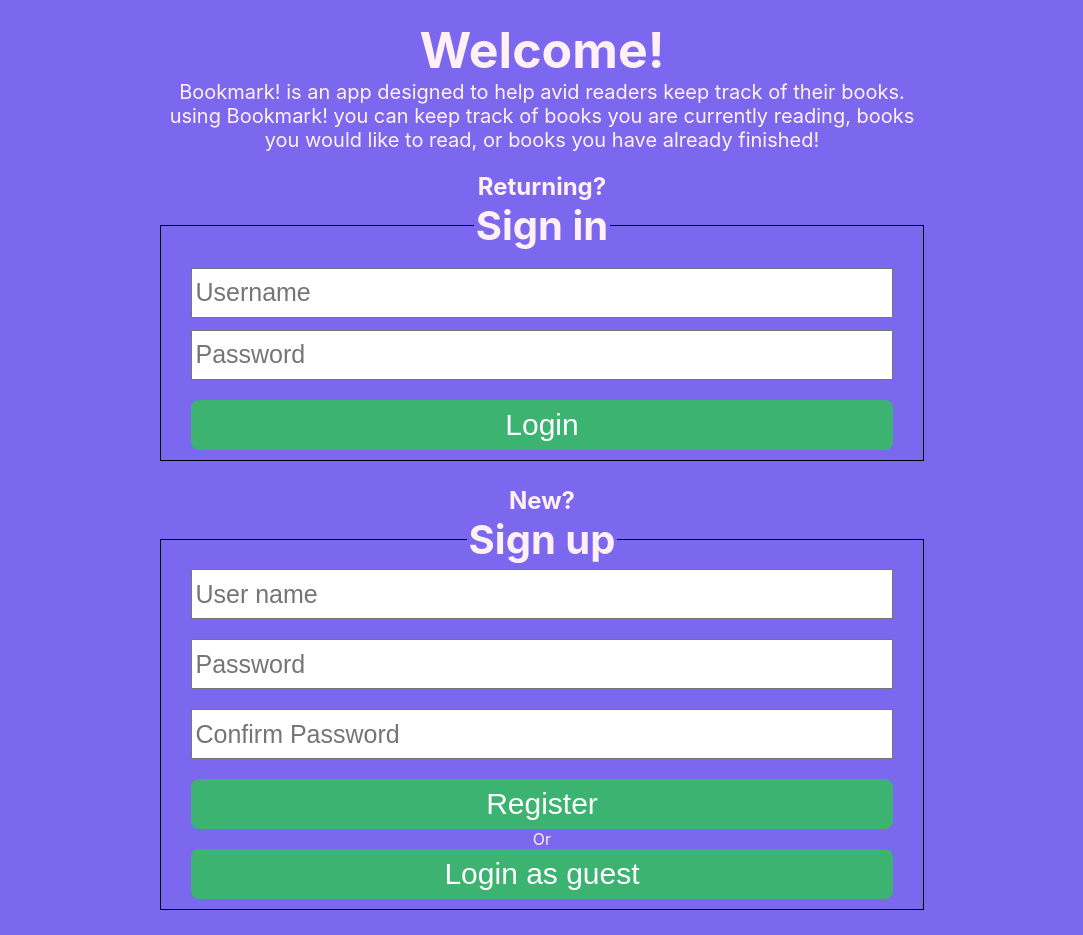
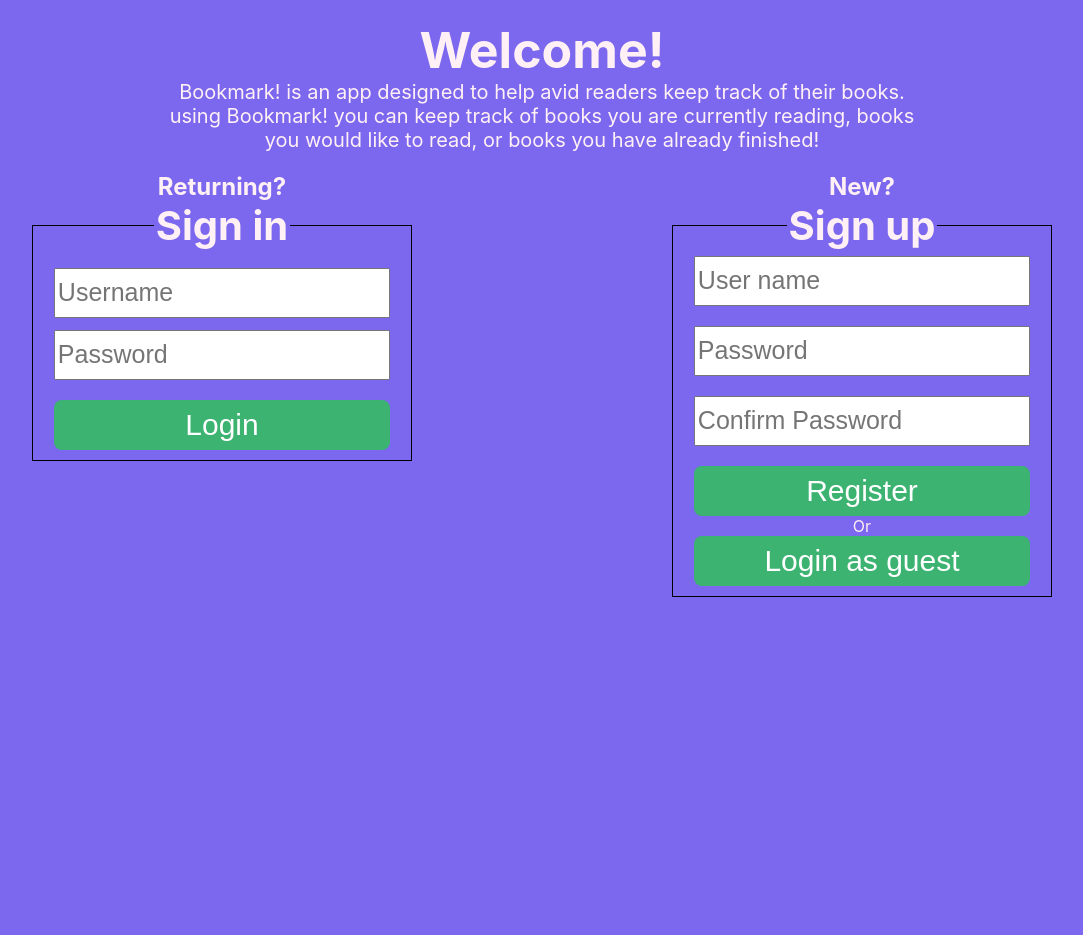
Before and after one commit to Rokio117/Bookmark-, a React (Create React App) app: page / in a window 1280 px wide. Shown: the whole page, without its empty margins (98-1181 px from the left). After the commit the page ends 800 px from the top, so only its background shows below. Built offline with nearby package versions, Linux system fonts and the light colour scheme; no server answers.

Commit message:
changed favicon

```diff
--- a/public/index.html
+++ b/public/index.html
@@ -2,7 +2,7 @@
 <html lang="en">
   <head>
     <meta charset="utf-8" />
-    <link rel="icon" href="%PUBLIC_URL%/favicon.ico" />
+    <link rel="icon" href="https://bookmark-opal-five.now.sh//favicon.ico" />
     <meta name="viewport" content="width=device-width, initial-scale=1" />
     <meta name="theme-color" content="#000000" />
     <meta
--- a/src/App.js
+++ b/src/App.js
@@ -1,8 +1,6 @@
 import React, { Component } from "react";
 import bookMarkContext from "./context";
-import AddBook from "./components/addBook/AddBook";
 import "./App.css";
-import config from "./config";
 import Tab from "./components/tab/tab";
 import MainPage from "./components/mainPage/mainPage";
 import WelcomePage from "./components/welcomePage/welcomePage";
@@ -48,8 +46,7 @@ class App extends Component {
     this.setState({ tab: tab });
   };
   login = (username, tab) => {
-    this.setLoading(); //loading set to true
-    //does props need to call the function itself?
+    this.setLoading();
 
     const jwt = sessionStorage.getItem("authToken");
     helpers
@@ -59,7 +56,6 @@ class App extends Component {
         const user = {
           username: userProfile.username,
           id: userProfile.id
-          //password: userProfile.password
         };
         const books =
           userProfile.books || sessionStorage.getItem("state").books;
@@ -71,18 +67,9 @@ class App extends Component {
           userProfile: userProfile,
           loggedIn: true,
           hasError: false,
-          isLoading: false //loading set to false
+          isLoading: false
         };
         return appState;
-        //  this.setState({
-        //   user: user,
-        //   books: books,
-        //   tab: tab || "current",
-        //   userProfile: userProfile,
-        //   loggedIn: true,
-        //   hasError: false,
-        //   isLoading: false
-        // });
       })
       .then(appState => {
         this.props.history.push("/home");
--- a/src/components/accordion/accordion.js
+++ b/src/components/accordion/accordion.js
@@ -43,10 +43,6 @@ class Accordion extends Component {
               .then(response => {
                 value.refresh(value.user.username, value.tab);
               });
-            // .catch(error => {
-            //   value.setError();
-            // });
-            //make fetch request to delete note
           }}
         >
           Delete
@@ -178,7 +174,6 @@ class Accordion extends Component {
 
   render() {
     return (
-      //returns wither props.notes or props.book
       <bookMarkContext.Consumer>
         {value => {
           const title = this.props.book
--- a/src/components/bookInfo/bookInfo.js
+++ b/src/components/bookInfo/bookInfo.js
@@ -1,12 +1,9 @@
 import React, { Component } from "react";
 import { withRouter } from "react-router-dom";
 import bookmarkContext from "../../context";
-
 import List from "../list/list";
-
 import defaultProps from "../defaultProps";
 import helpers from "../../helpers";
-
 import "./bookInfo.css";
 class BookInfo extends Component {
   constructor(props) {
--- a/src/components/defaultProps.js
+++ b/src/components/defaultProps.js
@@ -63,7 +63,6 @@ const defaultProps = {
       user: "",
       books: [],
       tab: "",
-
       userProfile: {}
     };
   }
--- a/src/components/mainPage/mainPage.js
+++ b/src/components/mainPage/mainPage.js
@@ -3,7 +3,6 @@ import { withRouter } from "react-router-dom";
 import bookMarkContext from "../../context";
 import List from "../list/list";
 import AddBook from "../addBook/AddBook";
-
 import defaultProps from "../defaultProps";
 import "./mainPage.css";
 class MainPage extends Component {
--- a/src/components/welcomePage/welcomePage.css
+++ b/src/components/welcomePage/welcomePage.css
@@ -109,10 +109,19 @@ select:focus {
     width: 60%;
     margin-left: auto;
     margin-right: auto;
+    height: 100%;
   }
   #welcomeParagraph {
     width: 60%;
     margin-left: auto;
     margin-right: auto;
   }
+  #formsContainer {
+    width: 100%;
+    display: flex;
+    justify-content: space-evenly;
+  }
+  .formContainer {
+    width: 50%;
+  }
 }
--- a/src/components/welcomePage/welcomePage.js
+++ b/src/components/welcomePage/welcomePage.js
@@ -68,7 +68,7 @@ class WelcomePage extends Component {
             });
         }}
       >
-        <fieldset>
+        <fieldset className="welcomeFieldset">
           <legend className="welcomeLegend">Sign up</legend>
           <div id="usernameLabelAndInput" className="inputCombo">
             <input
@@ -176,7 +176,7 @@ class WelcomePage extends Component {
             });
         }}
       >
-        <fieldset>
+        <fieldset className="welcomeFieldset">
           <legend className="welcomeLegend">Sign in</legend>
           <div id="loginInputs">
             <div className="loginLabelandInput">
@@ -232,13 +232,17 @@ class WelcomePage extends Component {
           reading, books you would like to read, or books you have already
           finished!
         </p>
+        <div id="formsContainer">
+          <div className="formContainer">
+            <h2 className="formHeader">Returning?</h2>
 
-        <h2 className="formHeader">Returning?</h2>
-
-        {this.loginForm()}
-
-        <h2 className="formHeader">New?</h2>
-        {this.registerForm()}
+            {this.loginForm()}
+          </div>
+          <div className="formContainer">
+            <h2 className="formHeader">New?</h2>
+            {this.registerForm()}
+          </div>
+        </div>
       </div>
     );
   }
```
Also changed, not shown: public/android-chrome-512x512.png (deleted), 1 other file (tests, documents, lock files or other folders).
